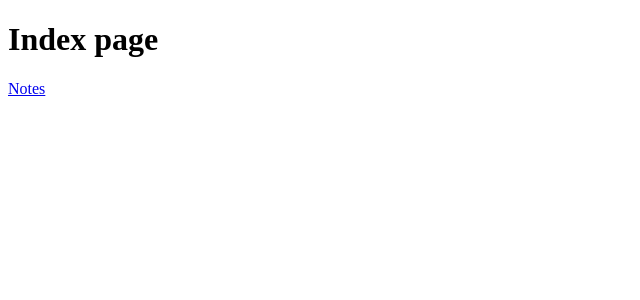
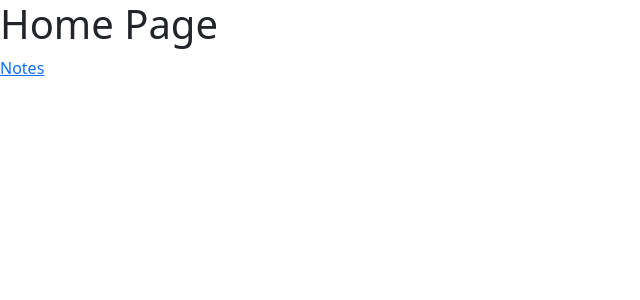
Before and after one commit to ydefrawi/playing-with-nextjs, a Next.js app: page / in a window 1280 px wide. Shown: the top 300 px of the page, without its empty margins (0-640 px from the left). Built offline with nearby package versions, Linux system fonts and the light colour scheme.

Commit message:
bootstrap working

```diff
--- a/package.json
+++ b/package.json
@@ -13,6 +13,7 @@
   "author": "",
   "license": "ISC",
   "dependencies": {
+    "bootstrap": "^5.1.3",
     "next": "^12.1.5",
     "nodemon": "^2.0.15",
     "react": "^18.0.0",
--- a/src/pages/_app.jsx
+++ b/src/pages/_app.jsx
@@ -1,11 +1,17 @@
-
+import 'bootstrap/dist/css/bootstrap.css';
+import { useEffect } from "react";
 
 export default function App({ Component, pageProps }) {
+
+  useEffect(() => {
+    import('bootstrap/dist/js/bootstrap');
+  }, []);
+
   return (
 
-      <div>
-        <Component {...pageProps} />
-      </div>
+    <div>
+      <Component {...pageProps} />
+    </div>
 
   )
 }
--- a/src/pages/index.jsx
+++ b/src/pages/index.jsx
@@ -3,7 +3,7 @@ import Link from 'next/link'
 
 export default () => (
   <div>
-    <h1>Index page</h1>
+    <h1>Home Page</h1>
 
     <Link href="/notes">
       <a>Notes</a>
```
Also changed, not shown: 2 other files (tests, documents, lock files or other folders).
